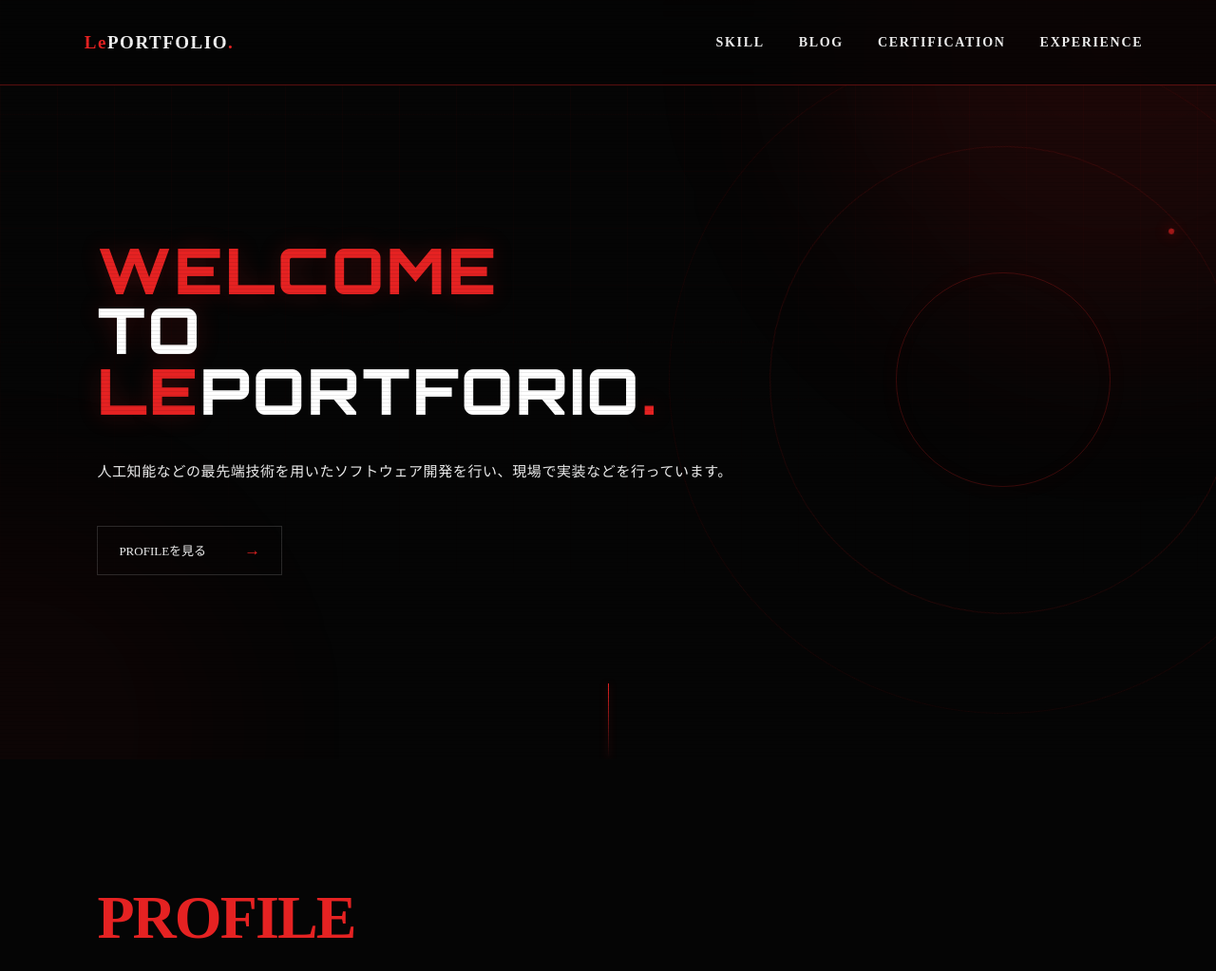
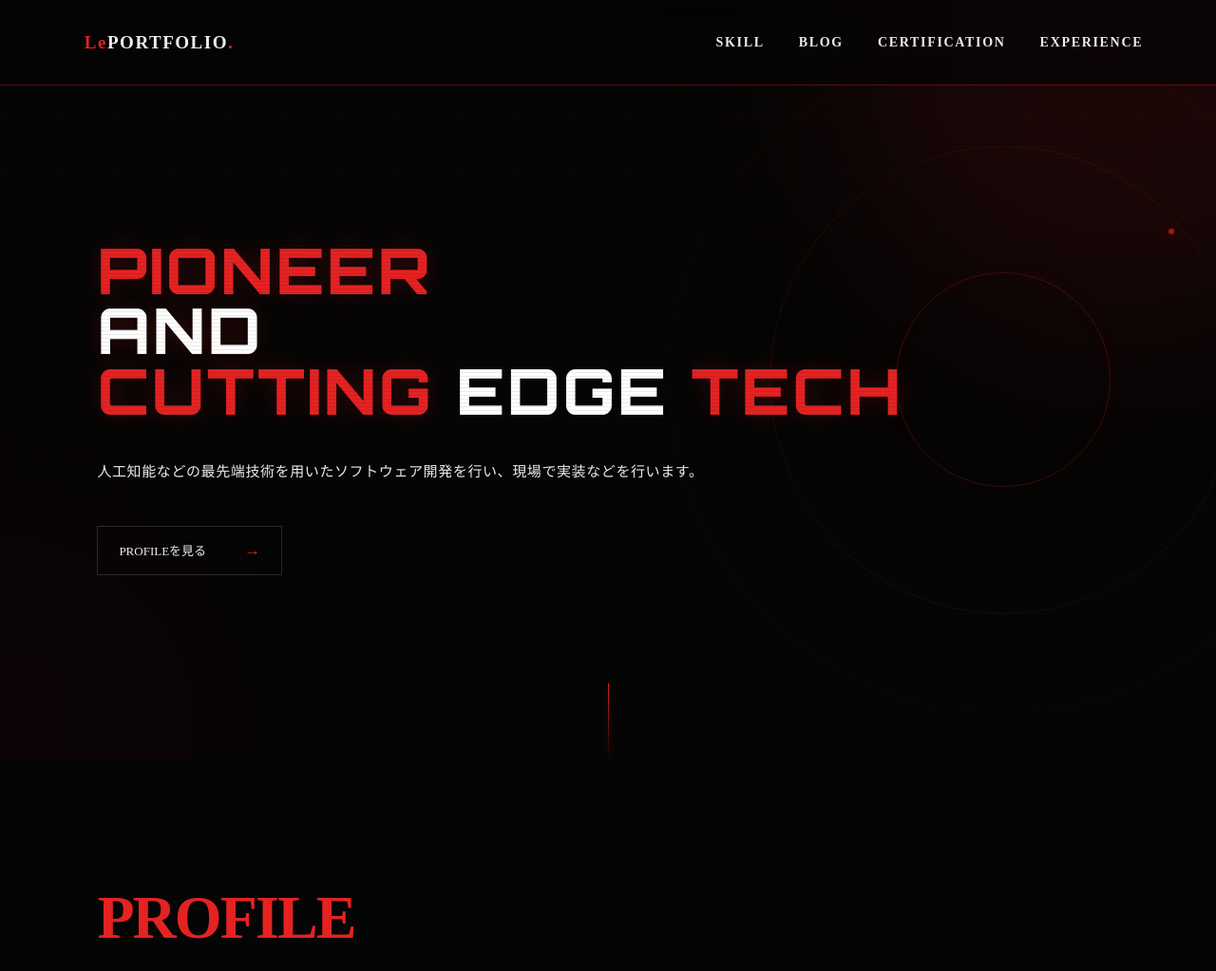
Before and after one commit to Le-1016/Le178.com, a plain HTML site: page index.html in a window 1280 px wide. Shown: the top 1023 px of the page at 95% size. Drawn offline with Linux system fonts and the light colour scheme.

Commit message:
change content

```diff
--- a/index.html
+++ b/index.html
@@ -190,11 +190,11 @@
     <section class="hero">
       <div class="hero-content">
         <h1 aria-label="Welcome TO LePORTFORIO.">
-          <span class="hero-line hero-welcome">Welcome</span>
-          <span class="hero-line hero-to">TO</span>
-          <span class="hero-line hero-brand"><span class="hero-le">Le</span><span class="hero-portfolio">PORTFORIO</span><span class="hero-dot">.</span></span>
+          <span class="hero-line hero-welcome">PIONEER</span>
+          <span class="hero-line hero-to">AND</span>
+          <span class="hero-line hero-brand"><span class="hero-le">Cutting </span><span class="hero-portfolio">edge </span><span class="hero-dot">Tech</span></span>
         </h1>
-        <p>人工知能などの最先端技術を用いたソフトウェア開発を行い、現場で実装などを行っています。</p>
+        <p>人工知能などの最先端技術を用いたソフトウェア開発を行い、現場で実装などを行います。</p>
         <a href="#profile" class="hero-button">PROFILEを見る <span>→</span></a>
       </div>
       <div class="hero-decoration" aria-hidden="true">
```
